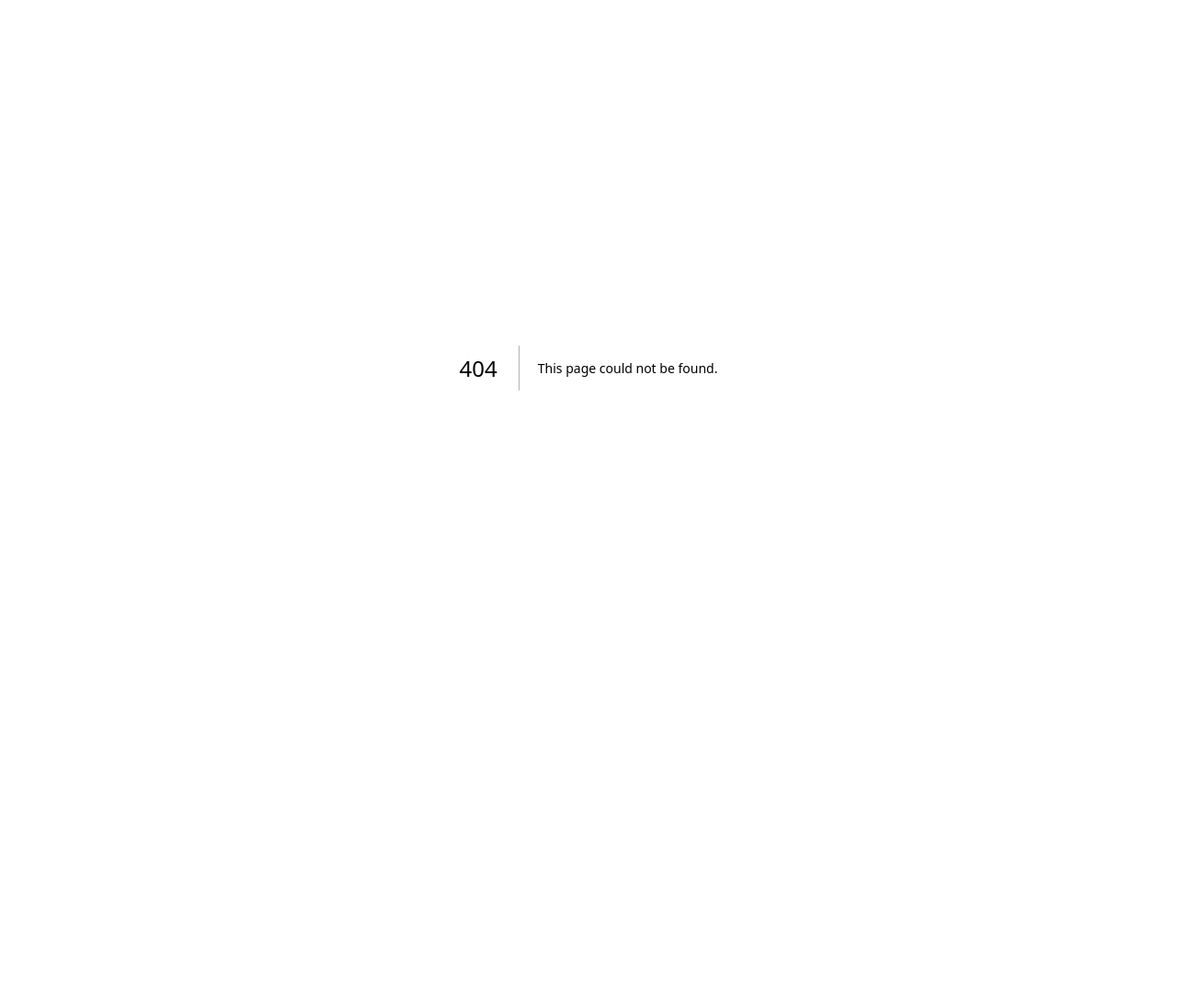
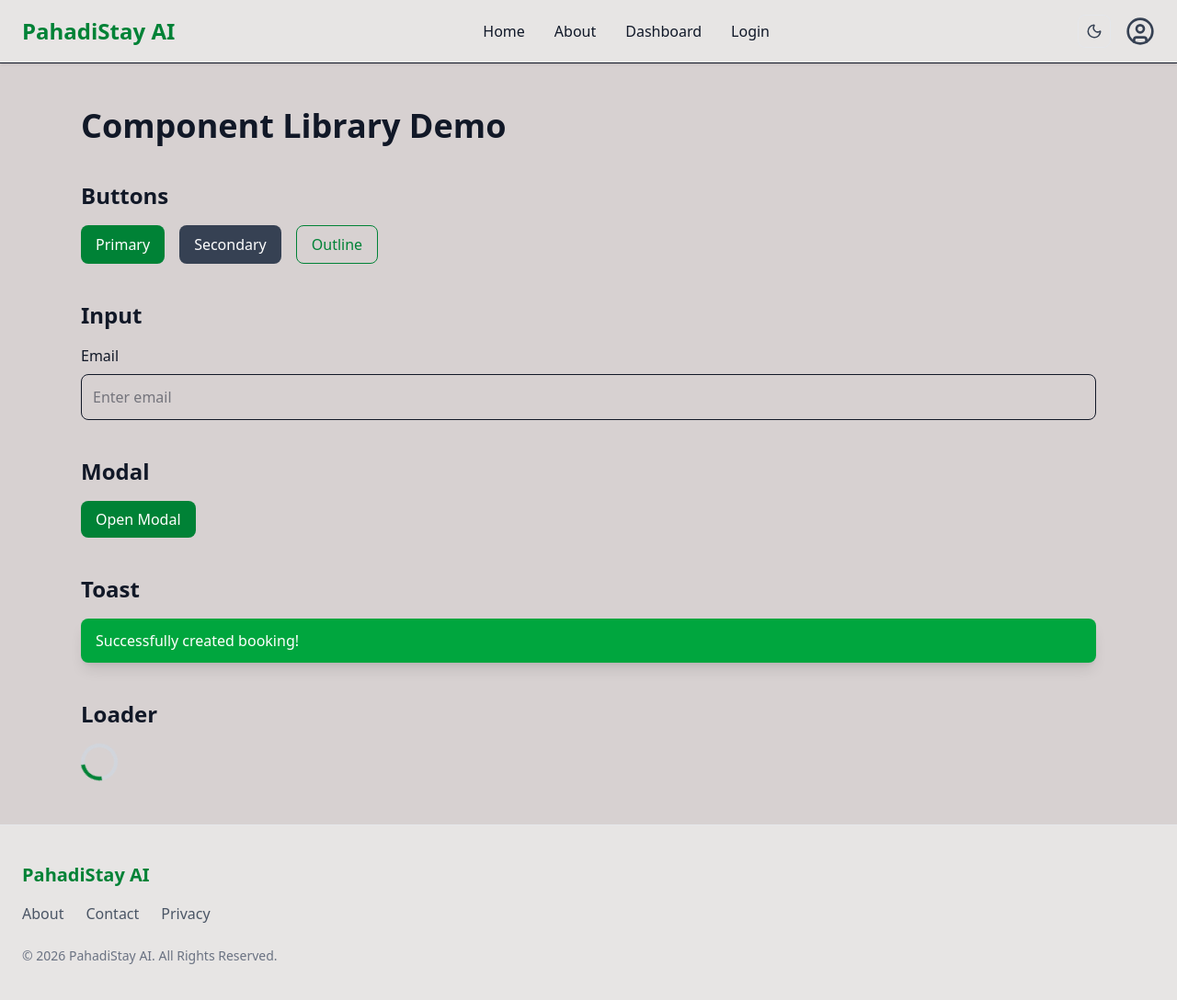
Before and after one commit to iammayankbhatt/PahadiStay-AI, a Next.js app: page /components-demo in a window 1280 px wide. Before the commit this address had no page. Shown: the whole page at 92% size. Before the commit the page ends 800 px from the top, so only its background shows below. Built offline with nearby package versions, Linux system fonts and the light colour scheme.

Commit message:
feat: implement dark and light mode toggle

```diff
--- /dev/null
+++ b/app/components-demo/page.tsx
@@ -0,0 +1,105 @@
+"use client";
+
+import { useState } from "react";
+
+import Navbar from "@/components/Navbar";
+import Footer from "@/components/Footer";
+
+import {
+  Button,
+  Input,
+  Modal,
+  Toast,
+  Loader,
+} from "@/components/ui";
+
+export default function ComponentsDemoPage() {
+  const [open, setOpen] = useState(false);
+
+  return (
+    <>
+      <Navbar />
+
+      <main className="mx-auto max-w-6xl px-6 py-12">
+        <h1 className="mb-10 text-4xl font-bold">
+          Component Library Demo
+        </h1>
+
+        {/* Buttons */}
+        <section className="mb-10">
+          <h2 className="mb-4 text-2xl font-semibold">
+            Buttons
+          </h2>
+
+          <div className="flex gap-4">
+            <Button>Primary</Button>
+
+            <Button variant="secondary">
+              Secondary
+            </Button>
+
+            <Button variant="outline">
+              Outline
+            </Button>
+          </div>
+        </section>
+
+        {/* Input */}
+        <section className="mb-10">
+          <h2 className="mb-4 text-2xl font-semibold">
+            Input
+          </h2>
+
+          <Input
+            label="Email"
+            placeholder="Enter email"
+          />
+        </section>
+
+        {/* Modal */}
+        <section className="mb-10">
+          <h2 className="mb-4 text-2xl font-semibold">
+            Modal
+          </h2>
+
+          <Button onClick={() => setOpen(true)}>
+            Open Modal
+          </Button>
+
+          <Modal
+            isOpen={open}
+            title="Demo Modal"
+            onClose={() => setOpen(false)}
+          >
+            <p>
+              This is a reusable modal component.
+            </p>
+          </Modal>
+        </section>
+
+        {/* Toast */}
+        <section className="mb-10">
+          <h2 className="mb-4 text-2xl font-semibold">
+            Toast
+          </h2>
+
+          <Toast
+            message="Successfully created booking!"
+            type="success"
+          />
+        </section>
+
+        {/* Loader */}
+        <section>
+          <h2 className="mb-4 text-2xl font-semibold">
+            Loader
+          </h2>
+
+          <Loader />
+        </section>
+      </main>
+
+      <Footer />
+    </>
+  );
+}
--- a/app/globals.css
+++ b/app/globals.css
@@ -1,4 +1,7 @@
 @import "tailwindcss";
+
+/* ADD THIS LINE to enable class-based dark mode */
+@custom-variant dark (&:where(.dark, .dark *));
 
 html,
 body {
@@ -12,6 +15,11 @@ body {
 }
 
 body {
-  background: #f8fafc;
+  background: rgb(215, 209, 209);
   color: #111827;
 }
+
+.dark body {
+  background: #111827;
+  color: rgb(41, 91, 15);
+}
--- a/app/layout.tsx
+++ b/app/layout.tsx
@@ -1,9 +1,11 @@
 import "./globals.css";
 import type { Metadata } from "next";
+import { ThemeProvider } from "@/components/ThemeProvider";
 
 export const metadata: Metadata = {
   title: "PahadiStay AI",
-  description: "Smart Homestay Discovery, Booking & Travel Planning Platform",
+  description:
+    "Smart Homestay Discovery, Booking & Travel Planning Platform",
 };
 
 export default function RootLayout({
@@ -12,9 +14,11 @@ export default function RootLayout({
   children: React.ReactNode;
 }>) {
   return (
-    <html lang="en">
+    <html lang="en" suppressHydrationWarning>
       <body>
-        {children}
+        <ThemeProvider>
+          {children}
+        </ThemeProvider>
       </body>
     </html>
   );
--- a/app/login/page.jsx
+++ b/app/login/page.jsx
@@ -7,7 +7,7 @@ export default function LoginPage() {
       <Navbar />
 
       <main className="min-h-screen bg-gray-50 px-6 py-16">
-        <div className="mx-auto max-w-md rounded-2xl bg-white p-8 shadow-lg">
+        <div className="mx-auto max-w-md rounded-2xl bg-stone-200 p-8 shadow-lg">
           <h1 className="mb-4 text-3xl font-bold text-green-700">
             Login
           </h1>
--- a/components/Card.tsx
+++ b/components/Card.tsx
@@ -14,7 +14,7 @@ export default function Card({
   buttonText,
 }: CardProps) {
   return (
-    <div className="overflow-hidden rounded-2xl border bg-white shadow-md transition hover:-translate-y-2 hover:shadow-xl">
+    <div className="overflow-hidden rounded-2xl border bg-stone-200 shadow-md transition hover:-translate-y-2 hover:shadow-xl">
 
       <Image
         src={image}
--- a/components/Footer.tsx
+++ b/components/Footer.tsx
@@ -2,20 +2,26 @@ import Link from "next/link";
 
 export default function Footer() {
   return (
-    <footer className="bg-gray-900 text-white">
+    <footer className="bg-stone-200 border-t border-gray-200 dark:bg-gray-900 dark:border-gray-800 transition-colors duration-200">
       <div className="mx-auto max-w-7xl px-6 py-10">
 
-        <h2 className="text-xl font-bold">
+        <h2 className="text-xl font-bold text-green-700 dark:text-green-500">
           PahadiStay AI
         </h2>
 
-        <div className="mt-4 flex flex-col gap-2 md:flex-row md:gap-6">
-          <Link href="/about">About</Link>
-          <Link href="/">Contact</Link>
-          <Link href="/">Privacy</Link>
+        <div className="mt-4 flex flex-col gap-2 md:flex-row md:gap-6 text-gray-600 dark:text-gray-300">
+          <Link href="/about" className="hover:text-green-700 dark:hover:text-green-400 transition-colors">
+            About
+          </Link>
+          <Link href="/" className="hover:text-green-700 dark:hover:text-green-400 transition-colors">
+            Contact
+          </Link>
+          <Link href="/" className="hover:text-green-700 dark:hover:text-green-400 transition-colors">
+            Privacy
+          </Link>
         </div>
 
-        <p className="mt-6 text-sm text-gray-400">
+        <p className="mt-6 text-sm text-gray-500 dark:text-gray-400">
           © 2026 PahadiStay AI. All Rights Reserved.
         </p>
       </div>
--- a/components/Hero.tsx
+++ b/components/Hero.tsx
@@ -1,19 +1,21 @@
 export default function Hero() {
   return (
-    <section className="bg-gradient-to-r from-green-700 to-emerald-500 text-white">
+    <section className="bg-gradient-to-r from-green-600 to-emerald-400 dark:from-green-950 dark:to-emerald-900 text-white transition-colors duration-300">
       <div className="mx-auto max-w-7xl px-6 py-24 text-center">
-        <h1 className="mb-6 text-4xl font-bold md:text-6xl">
+
+        <h1 className="mb-6 text-4xl font-bold md:text-6xl text-white dark:text-gray-50">
           Discover Authentic Homestays Across Uttarakhand
         </h1>
 
-        <p className="mx-auto max-w-3xl text-lg md:text-xl">
+        <p className="mx-auto max-w-3xl text-lg md:text-xl text-green-50 dark:text-emerald-100/80">
           Find, plan and experience local stays with AI-powered
           travel assistance.
         </p>
 
-        <button className="mt-8 rounded-xl bg-white px-8 py-3 font-semibold text-green-700 transition hover:scale-105">
+        <button className="mt-8 rounded-xl bg-stone-200 px-8 py-3 font-semibold text-green-700 shadow-lg transition hover:scale-105 hover:bg-gray-50 dark:bg-emerald-100 dark:text-green-900 dark:hover:bg-stone-200">
           Explore Homestays
         </button>
+
       </div>
     </section>
   );
--- a/components/Navbar.tsx
+++ b/components/Navbar.tsx
@@ -1,45 +1,50 @@
 "use client";
-
+import ThemeToggle from "./ThemeToggle";
 import Link from "next/link";
 import { UserCircle } from "lucide-react";
 
 export default function Navbar() {
   return (
-    <nav className="w-full border-b bg-white shadow-sm">
+    <nav className="w-full border-b bg-stone-200 shadow-sm dark:bg-gray-900 dark:border-gray-800 transition-colors">
       <div className="mx-auto flex max-w-7xl items-center justify-between px-6 py-4">
 
         {/* Logo */}
         <Link
           href="/"
-          className="text-2xl font-bold text-green-700"
+          className="text-2xl font-bold text-green-700 dark:text-green-500"
         >
           PahadiStay AI
         </Link>
 
-        {/* Navigation Links */}
-        <div className="hidden gap-8 md:flex">
-          <Link href="/" className="hover:text-green-700 transition">
+        {/* Navigation Links - FIX: Added text-gray-900 (light mode) and dark:text-gray-100 (dark mode) */}
+        <div className="hidden gap-8 md:flex text-gray-900 dark:text-gray-100">
+          <Link href="/" className="hover:text-green-700 dark:hover:text-green-400 transition">
             Home
           </Link>
 
-          <Link href="/about" className="hover:text-green-700 transition">
+          <Link href="/about" className="hover:text-green-700 dark:hover:text-green-400 transition">
             About
           </Link>
 
-          <Link href="/dashboard" className="hover:text-green-700 transition">
+          <Link href="/dashboard" className="hover:text-green-700 dark:hover:text-green-400 transition">
             Dashboard
           </Link>
 
-          <Link href="/login" className="hover:text-green-700 transition">
+          <Link href="/login" className="hover:text-green-700 dark:hover:text-green-400 transition">
             Login
           </Link>
         </div>
 
-        {/* Profile Icon */}
-        <UserCircle
-          size={32}
-          className="cursor-pointer text-gray-700 hover:text-green-700"
-        />
+        {/* Right Section */}
+        <div className="flex items-center gap-4">
+          <ThemeToggle />
+          {/* Profile Icon - FIX: Added dark:text-gray-200 */}
+          <UserCircle
+            size={32}
+            className="cursor-pointer text-gray-700 dark:text-gray-200 hover:text-green-700 dark:hover:text-green-400 transition-colors"
+          />
+        </div>
+
       </div>
     </nav>
   );
--- /dev/null
+++ b/components/ThemeProvider.tsx
@@ -0,0 +1,19 @@
+"use client";
+
+import { ThemeProvider as NextThemesProvider } from "next-themes";
+
+export function ThemeProvider({
+  children,
+}: {
+  children: React.ReactNode;
+}) {
+  return (
+    <NextThemesProvider
+      attribute="class"
+      defaultTheme="light"
+      enableSystem
+    >
+      {children}
+    </NextThemesProvider>
+  );
+}
--- /dev/null
+++ b/components/ThemeToggle.tsx
@@ -0,0 +1,35 @@
+"use client";
+
+import { Moon, Sun } from "lucide-react";
+import { useTheme } from "next-themes";
+import { useEffect, useState } from "react";
+
+export default function ThemeToggle() {
+  const { theme, setTheme } = useTheme();
+  const [mounted, setMounted] = useState(false);
+
+  // When mounted on client, now we can show the UI
+  useEffect(() => {
+    setMounted(true);
+  }, []);
+
+  // Return a blank placeholder of the exact same size before the theme loads
+  // to prevent the navbar from jumping or shifting around
+  if (!mounted) {
+    return <div className="h-[36px] w-[36px]" />;
+  }
+
+  return (
+    <button
+      onClick={() => setTheme(theme === "dark" ? "light" : "dark")}
+      className="rounded-lg border border-gray-200 p-2 text-gray-700 transition-colors hover:bg-gray-100 dark:border-gray-700 dark:text-gray-200 dark:hover:bg-gray-800"
+      aria-label="Toggle Dark Mode"
+    >
+      {theme === "dark" ? (
+        <Sun size={18} />
+      ) : (
+        <Moon size={18} />
+      )}
+    </button>
+  );
+}
--- a/components/ui/Modal.tsx
+++ b/components/ui/Modal.tsx
@@ -27,7 +27,7 @@ export default function Modal({
 
   return (
     <div className="fixed inset-0 flex items-center justify-center bg-black/50">
-      <div className="w-[90%] max-w-md rounded-xl bg-white p-6 shadow-xl">
+      <div className="w-[90%] max-w-md rounded-xl bg-stone-200 p-6 shadow-xl">
         <div className="mb-4 flex items-center justify-between">
           <h2 className="text-xl font-bold">
             {title}
--- a/package.json
+++ b/package.json
@@ -11,6 +11,7 @@
   "dependencies": {
     "lucide-react": "^1.18.0",
     "next": "16.2.9",
+    "next-themes": "^0.4.6",
     "react": "19.2.4",
     "react-dom": "19.2.4"
   },
```
Also changed, not shown: 1 other file (tests, documents, lock files or other folders).
